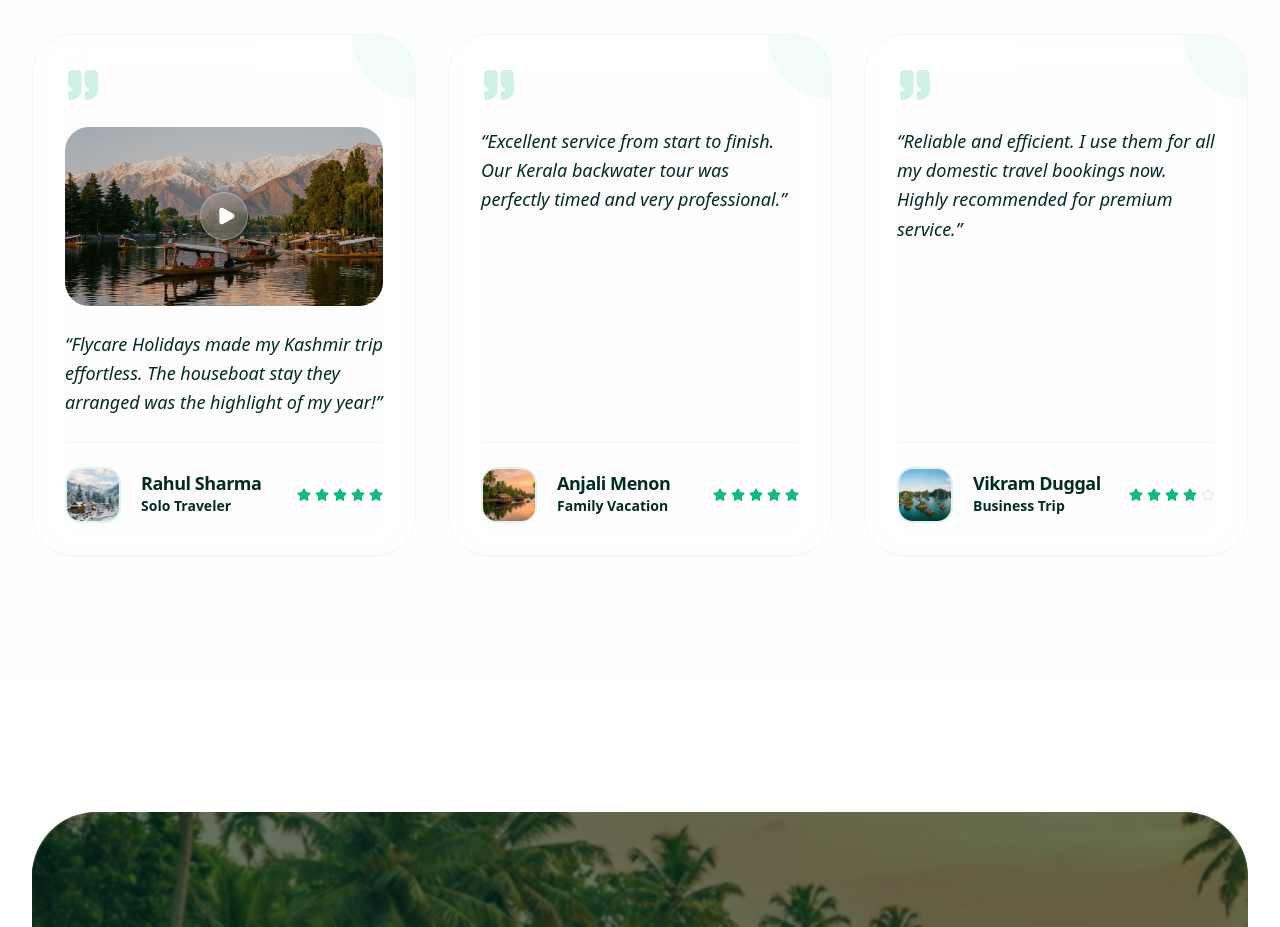
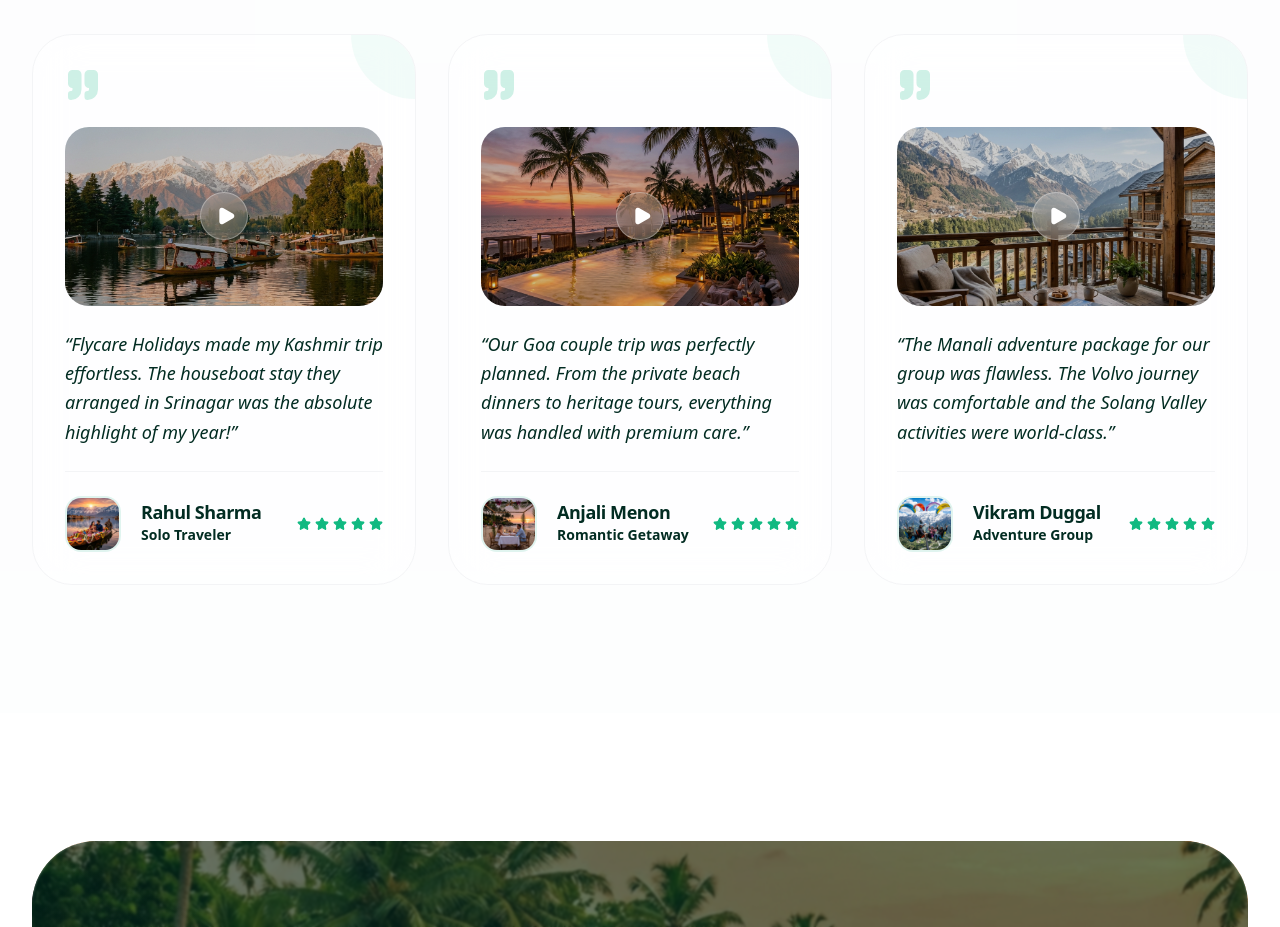
Before and after one commit to moajmalp/flycare-holidays, a Next.js app: page / in a window 1280 px wide. Shown: the part 3240-4167 px from the top of the page. Built offline with nearby package versions, Linux system fonts and the light colour scheme.

Commit message:
feat: update testimonial content and add new resort thumbnails for Goa and Manali packages

```diff
--- a/src/app/page.tsx
+++ b/src/app/page.tsx
@@ -109,23 +109,25 @@ export default function Home() {
       name: "Rahul Sharma",
       role: "Solo Traveler",
       rating: 5,
-      content: "Flycare Holidays made my Kashmir trip effortless. The houseboat stay they arranged was the highlight of my year!",
-      avatar: "/images/manali.png",
+      content: "Flycare Holidays made my Kashmir trip effortless. The houseboat stay they arranged in Srinagar was the absolute highlight of my year!",
+      avatar: "/images/kashmir-couple.png",
       videoThumb: "/images/kashmir.png"
     },
     {
       name: "Anjali Menon",
-      role: "Family Vacation",
+      role: "Romantic Getaway",
       rating: 5,
-      content: "Excellent service from start to finish. Our Kerala backwater tour was perfectly timed and very professional.",
-      avatar: "/images/kerala.png",
+      content: "Our Goa couple trip was perfectly planned. From the private beach dinners to heritage tours, everything was handled with premium care.",
+      avatar: "/images/goa-couple.png",
+      videoThumb: "/images/goa-resort-thumb.png"
     },
     {
       name: "Vikram Duggal",
-      role: "Business Trip",
-      rating: 4,
-      content: "Reliable and efficient. I use them for all my domestic travel bookings now. Highly recommended for premium service.",
-      avatar: "/images/vietnam.png",
+      role: "Adventure Group",
+      rating: 5,
+      content: "The Manali adventure package for our group was flawless. The Volvo journey was comfortable and the Solang Valley activities were world-class.",
+      avatar: "/images/manali-friends.png",
+      videoThumb: "/images/manali-resort-thumb.png"
     }
   ];
 
```
Also changed, not shown: public/images/goa-resort-thumb.png (added), public/images/manali-resort-thumb.png (added).
